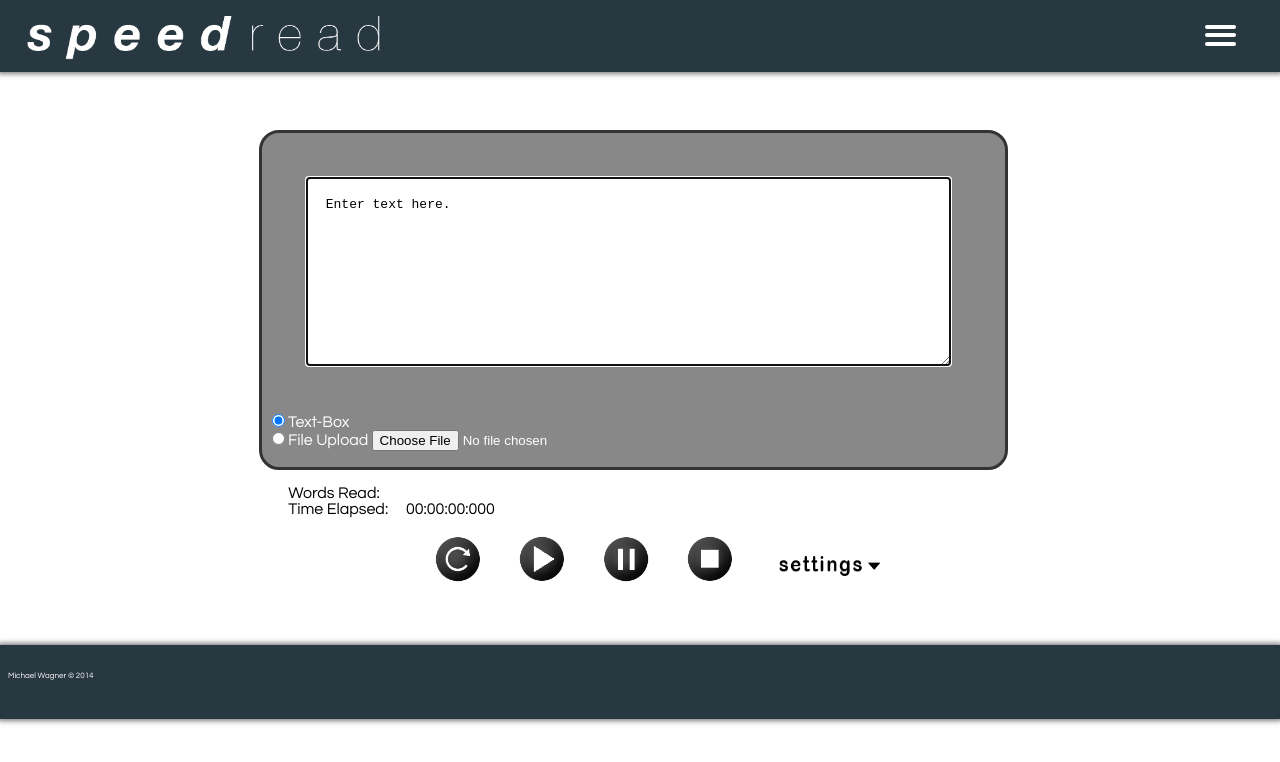
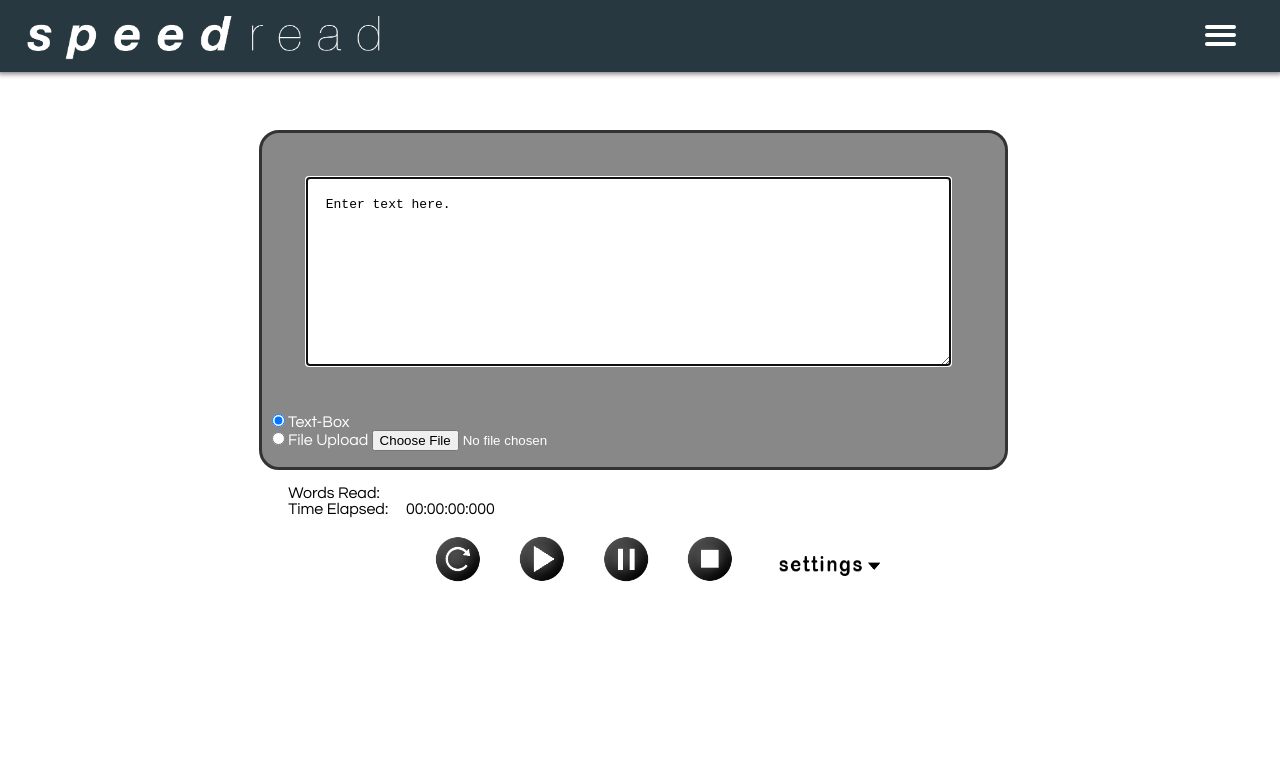
Before and after one commit to michaelWagner/speed-read, a plain HTML site: page index.html in a window 1280 px wide. Drawn offline with Linux system fonts and the light colour scheme.

Commit message:
Remove footer.

```diff
--- a/index.html
+++ b/index.html
@@ -159,13 +159,6 @@
 
     </div>
 
-    <div class="footer">
-
-      <p class="copyright">Michael Wagner &copy;
-      	2014 &nbsp;</p>
-
-    </div>
-
 	</body>
 
 </html>
```
